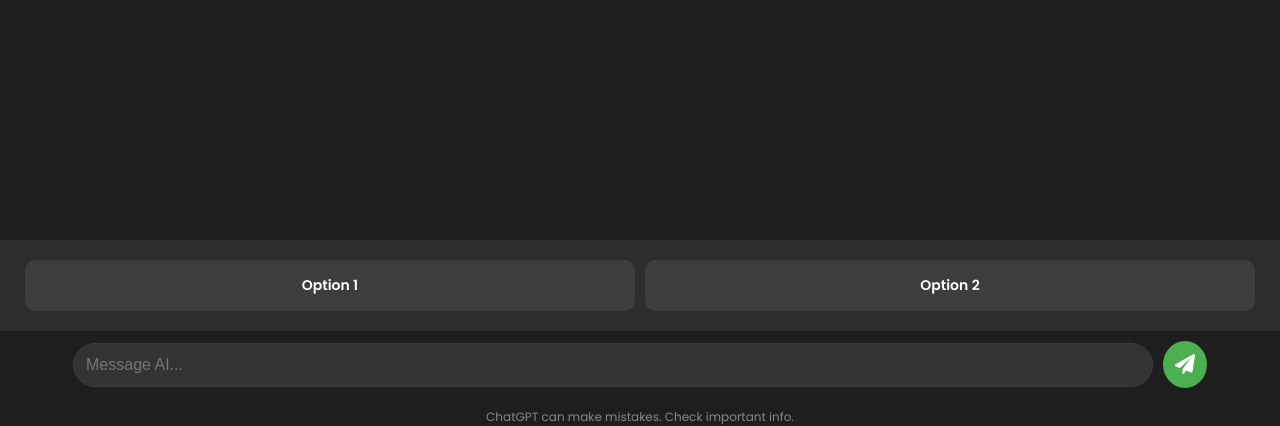
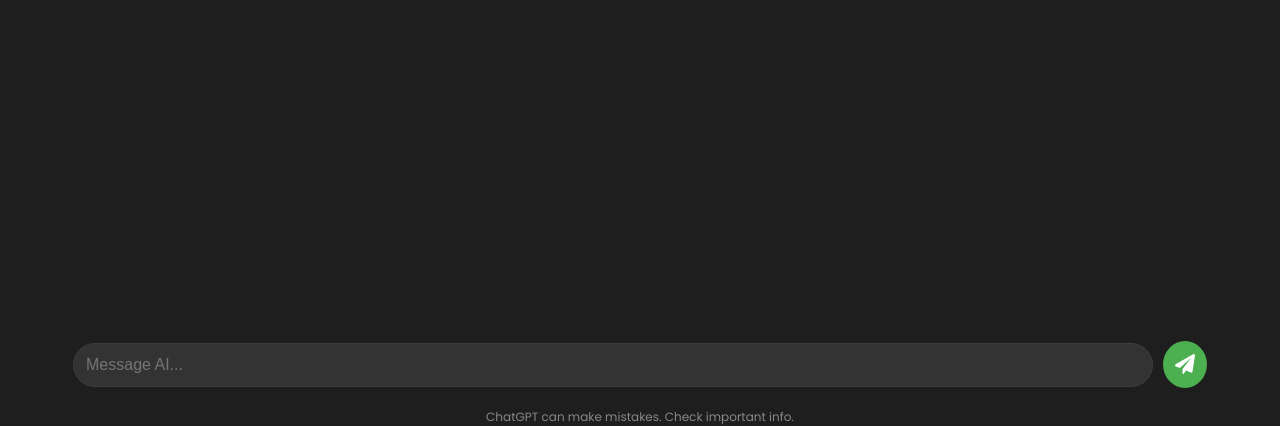
Before and after one commit to Mrking671/All-downloader, a Flask app: page / in a window 1280 px wide. Shown: the part 374-800 px from the top of the page. Run offline with Flask 2, Linux system fonts and the light colour scheme.

Commit message:
Update index.html

```diff
--- a/templates/index.html
+++ b/templates/index.html
@@ -54,43 +54,9 @@
             color: #888;
             font-size: 12px;
         }
-
-        .options {
-            display: flex;
-            justify-content: space-around;
-            padding: 20px;
-            background-color: #2d2d2d;
-        }
-
-        .option {
-            background-color: #3d3d3d;
-            border-radius: 10px;
-            padding: 15px;
-            text-align: center;
-            flex: 1;
-            margin: 0 5px;
-            cursor: pointer;
-        }
-
-        .option h3 {
-            font-size: 14px;
-            margin: 0;
-            color: #ffffff;
-        }
-
     </style>
 </head>
 <body>
-
-    <!-- AI Selection Tabs -->
-    <div class="options">
-        <div class="option">
-            <h3>Option 1</h3>
-        </div>
-        <div class="option">
-            <h3>Option 2</h3>
-        </div>
-    </div>
 
     <!-- Input section for chat -->
     <div class="input-section">
@@ -114,8 +80,10 @@
 
             try {
                 const response = await fetch('https://telesevapi.vercel.app/chat-gpt?question=' + encodeURIComponent(userInput));
+                if (!response.ok) {
+                    throw new Error('Network response was not ok');
+                }
                 const data = await response.json();
-
                 alert('AI Response: ' + data.message);  // Replace with actual handling of the response
             } catch (error) {
                 alert('Error occurred: ' + error.message);
```
